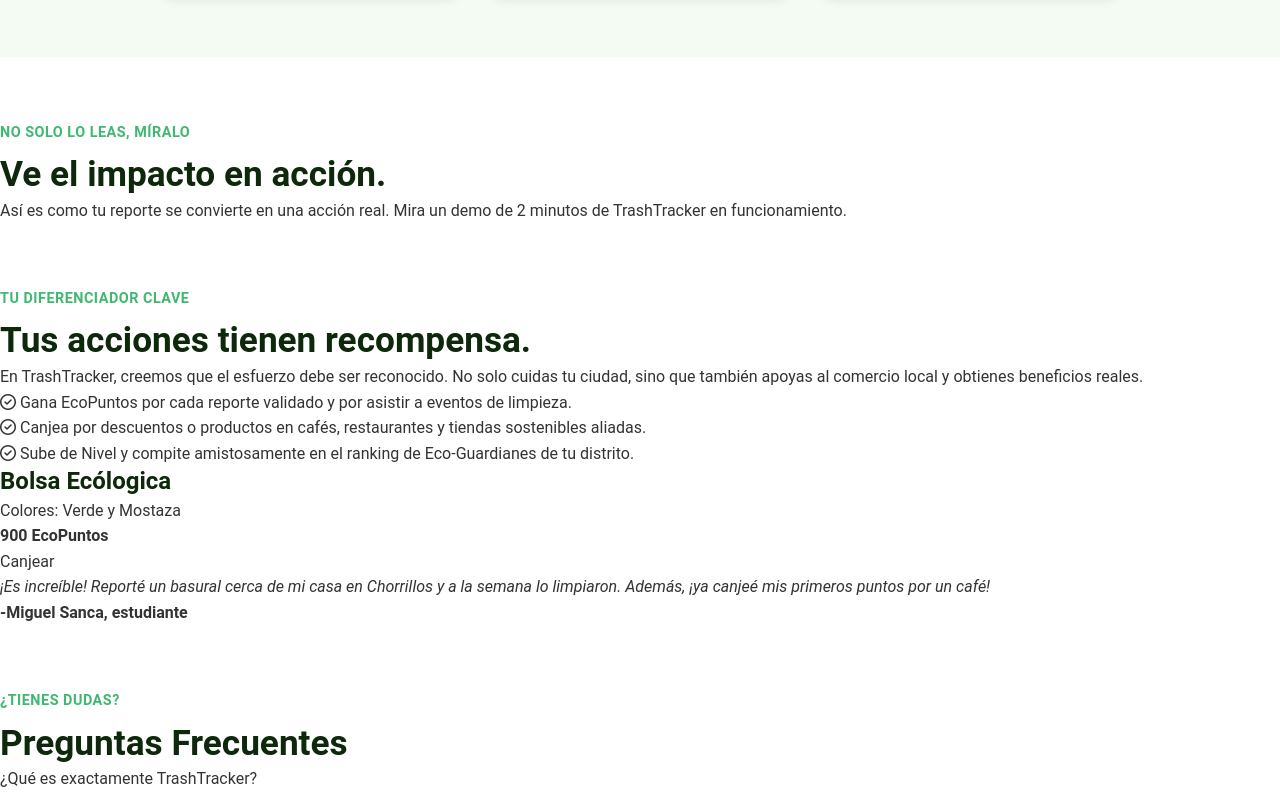
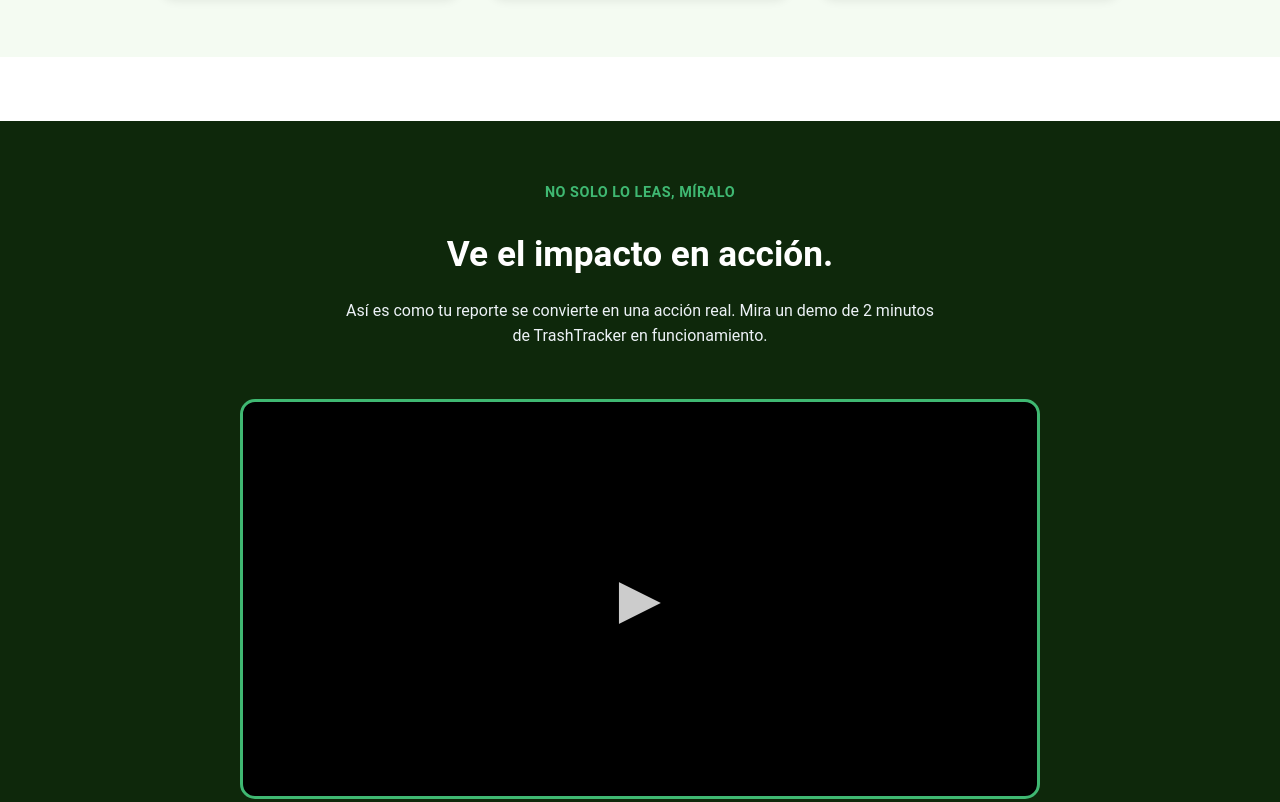
Before and after one commit to YamilTejada/TrashTracker, a plain HTML site: page index.html in a window 1280 px wide. Shown: the part 1873-2675 px from the top of the page. Drawn offline with Linux system fonts and the light colour scheme.

Commit message:
feat(section): agregar estilos css al video-section

```diff
--- a/styles.css
+++ b/styles.css
@@ -330,3 +330,56 @@ main{
 .how-it-works-section__steps-grid .step-card:hover .step-card__icon i {
     transform: scale(1.0);
 }
+
+/* 4.video-section */
+
+.video-section{
+    background-color: var(--eco-dark);
+    color: var(--white);
+    text-align: center;
+    padding: 60px var(--section-inline-padding);
+    display: flex;
+    flex-direction: column;
+    align-items: center;
+    gap: 20px;
+}
+
+.video-section small{
+    color: var(--eco-accent);
+}
+
+.video-section h2 {
+    color: var(--white);
+}
+
+.video-section p {
+    color: var(--gray-200);
+    max-width: 600px;
+}
+
+
+.video-section__embed-container {
+    width: 100%;
+    max-width: 800px;
+    margin-top: 30px;
+    min-height: 400px;
+    background-color: #000;
+    border-radius: 15px;
+    border: 3px solid var(--eco-accent);
+    display: flex;
+    align-items: center;
+    justify-content: center;
+    cursor: pointer;
+}
+
+
+.video-section__embed-container::before {
+    content: '►';
+    font-size: 70px;
+    color: rgba(255, 255, 255, 0.8);
+    transition: all 300ms ease;
+}
+.video-section__embed-container:hover::before {
+    color: var(--white);
+    transform: scale(1.15);
+}
```
